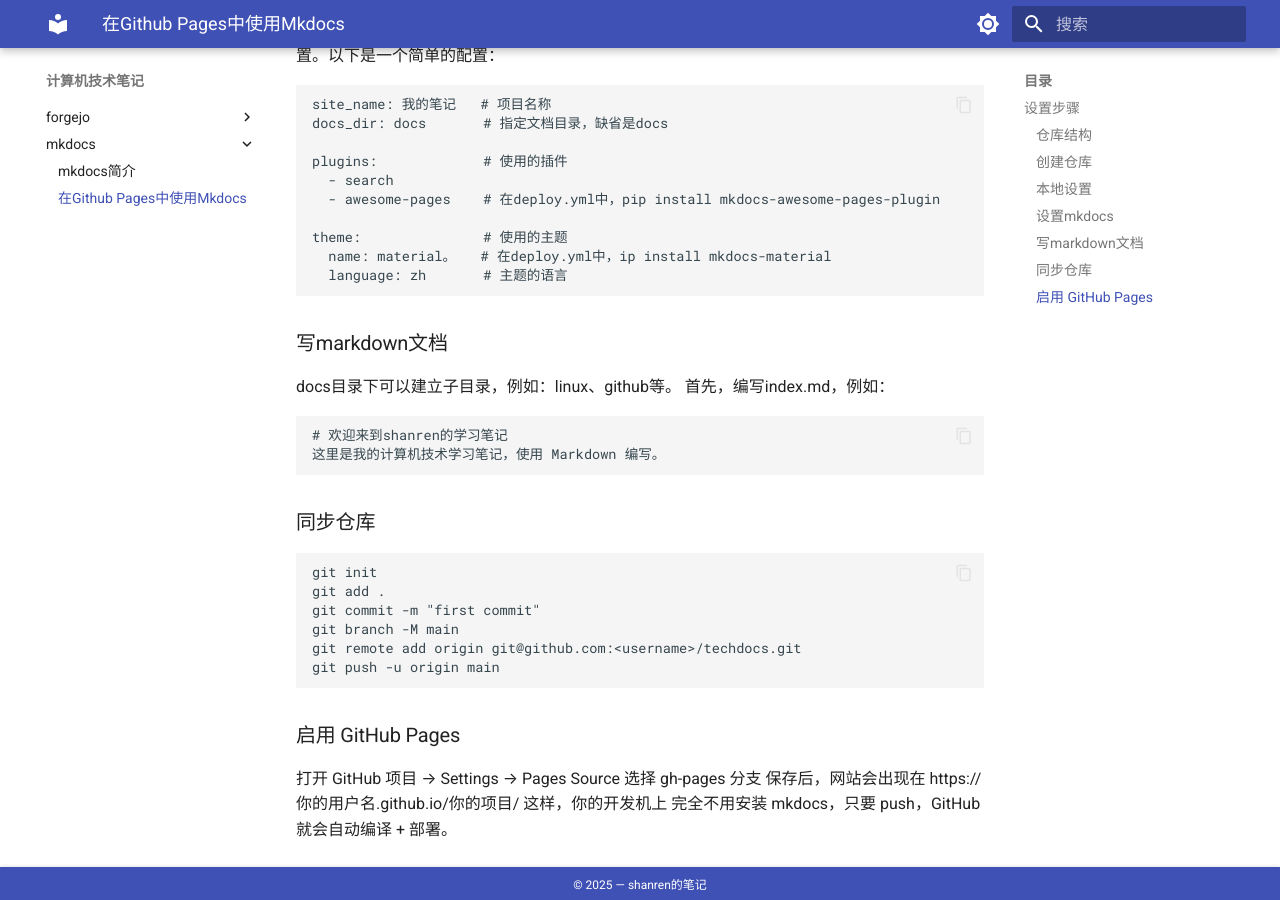
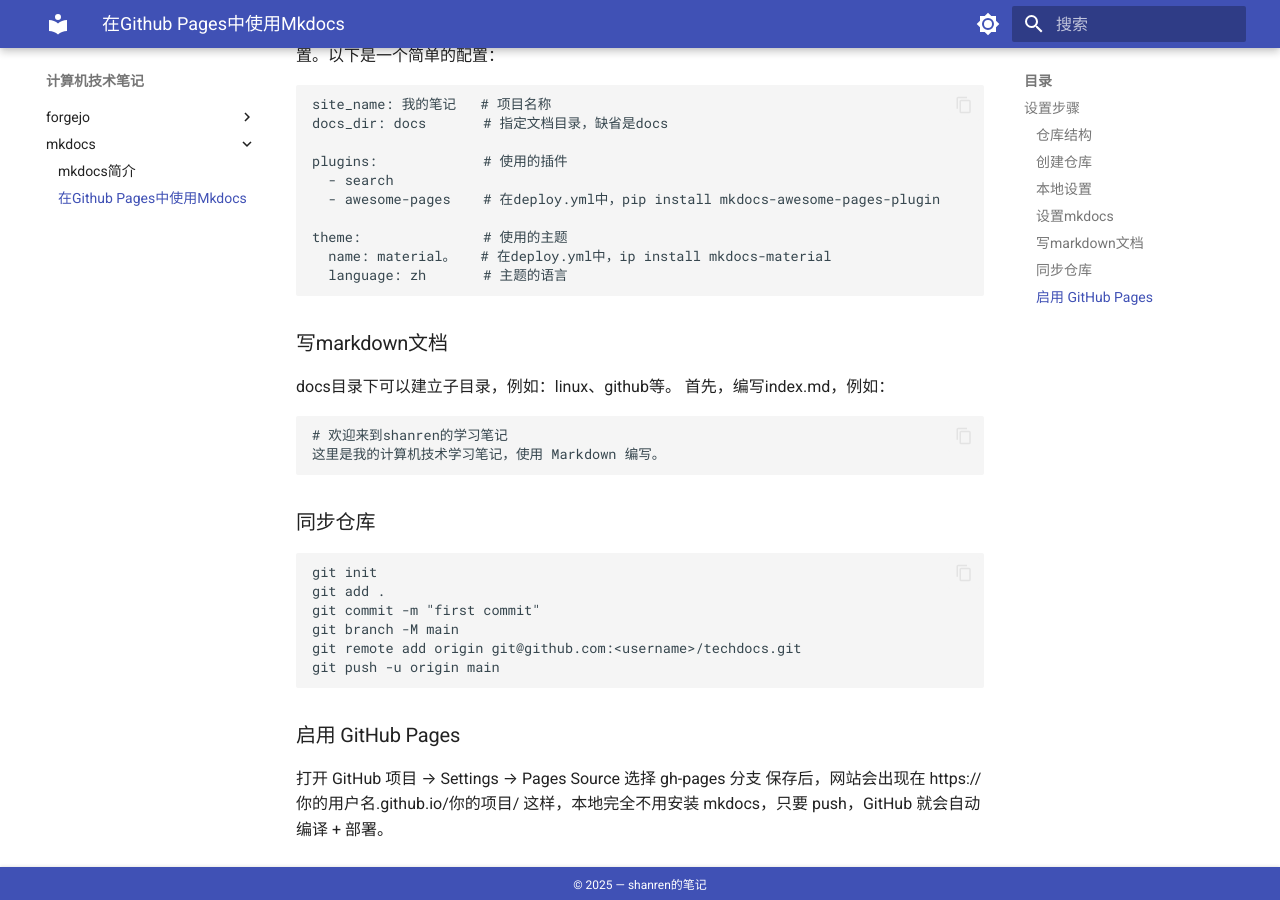
Before and after one commit to mudxkx/techdocs, an MkDocs documentation site: the page built from docs/mkdocs/mkdocs_on_github.md, in a window 1280 px wide and 900 px high, scrolled down 1811 px. Built offline with MkDocs 1.6.1 and Material for MkDocs 9.7.7, drawn with Linux system fonts in a browser that asks for light colours.

Commit message:
更新mkdocs_on_github.md

```diff
--- a/docs/mkdocs/mkdocs_on_github.md
+++ b/docs/mkdocs/mkdocs_on_github.md
@@ -122,4 +122,4 @@ git push -u origin main
 打开 GitHub 项目 → Settings → Pages
 Source 选择 gh-pages 分支
 保存后，网站会出现在 https://你的用户名.github.io/你的项目/
-这样，你的开发机上 完全不用安装 mkdocs，只要 push，GitHub 就会自动编译 + 部署。
+这样，本地完全不用安装 mkdocs，只要 push，GitHub 就会自动编译 + 部署。
```
